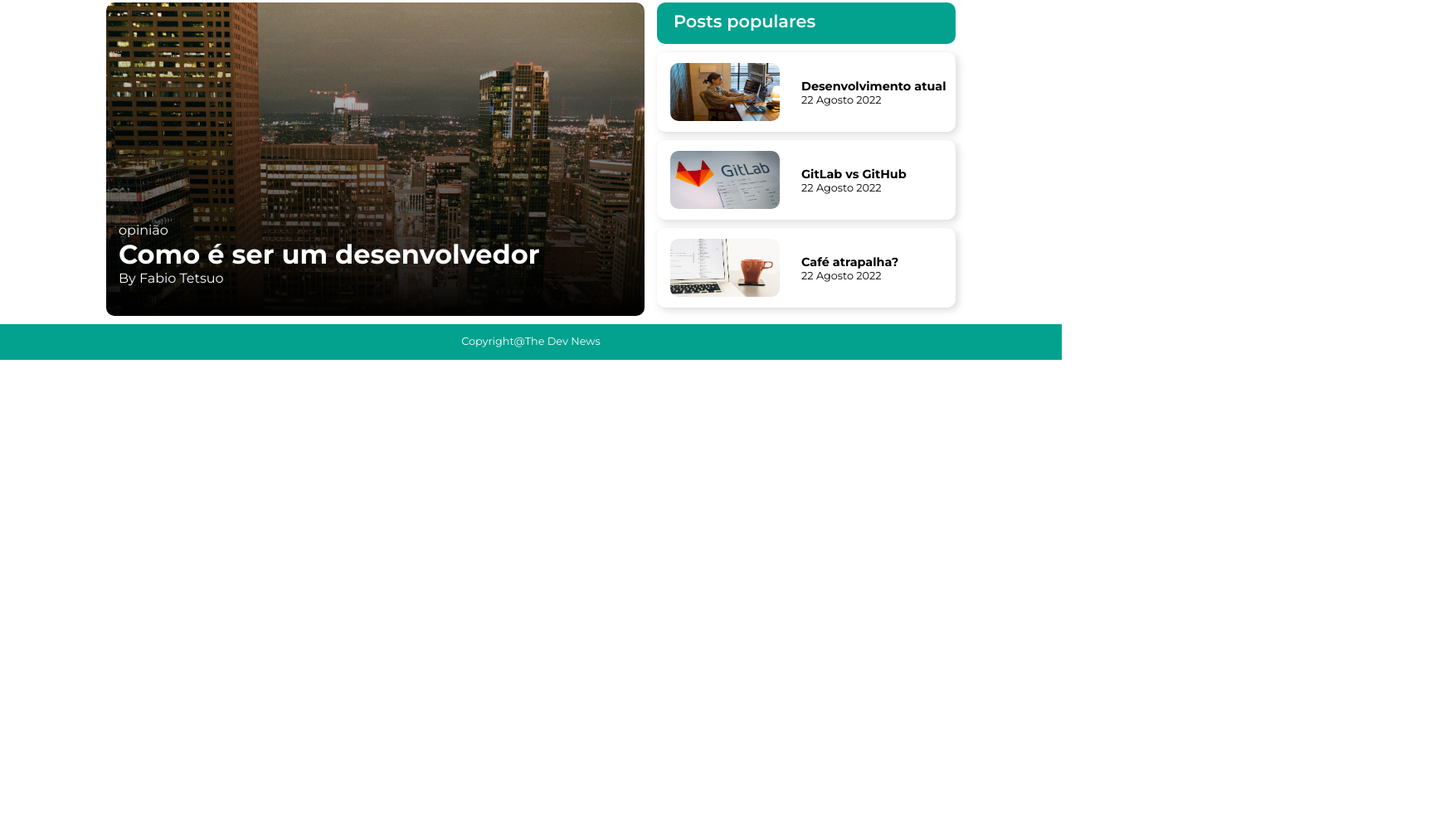
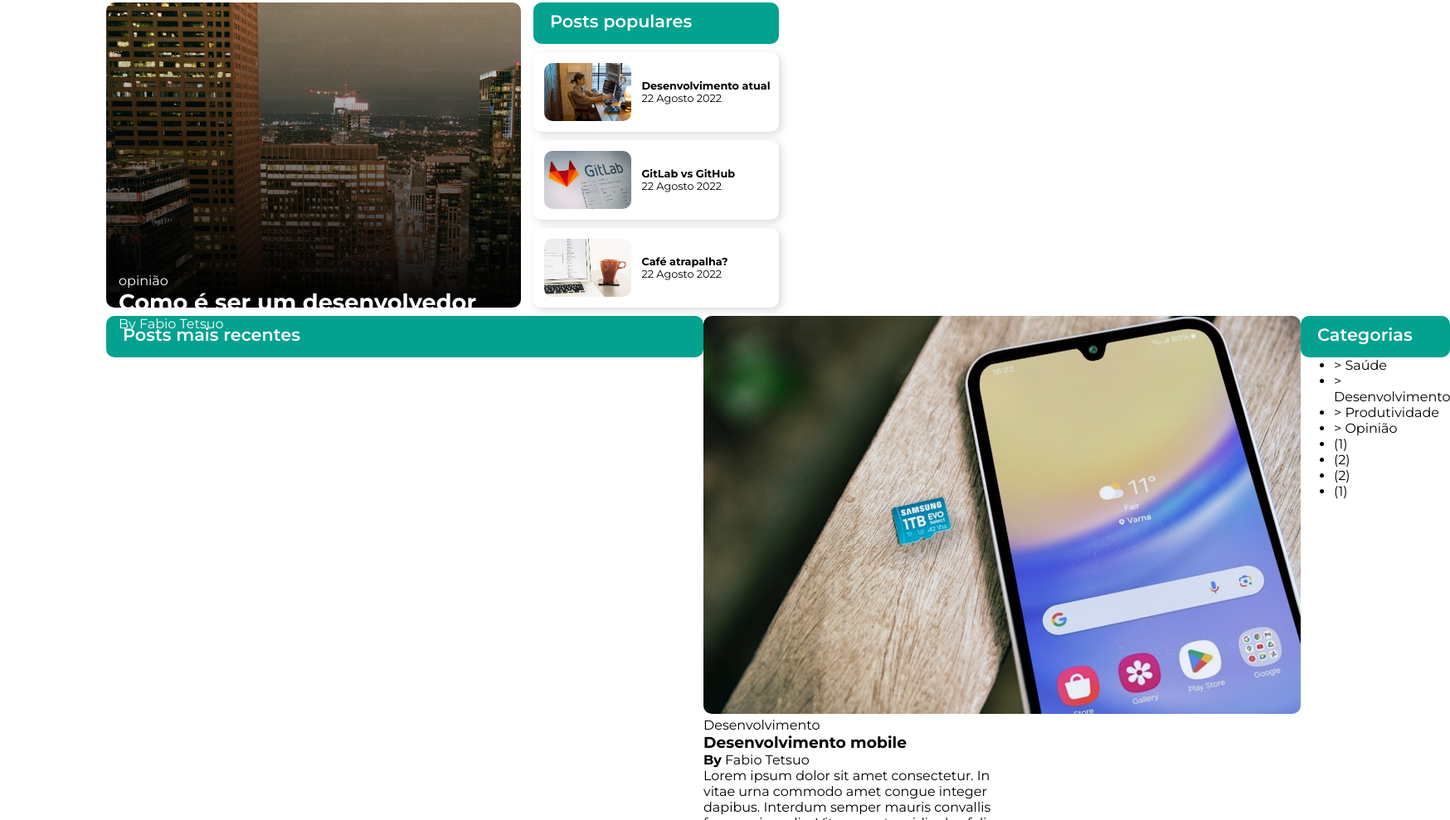
Before and after one commit to Mvrakami/RID-216265_Desafio02, a plain HTML site: page index.html in a window 1280 px wide. Shown: the part 111-1100 px from the top of the page at 83% size, 1748 px wide, since content can reach past the window. Before the commit the page ends 800 px from the top, so only its background shows below. Drawn offline with Linux system fonts and the light colour scheme.

Commit message:
configuração do grid na parte central

```diff
--- a/index.html
+++ b/index.html
@@ -10,16 +10,18 @@
     <title>The Dev News</title>
 </head>
 <body>
-    <header> <!--header-->
+    <header> <!--________CABEÇALHO__________-->
         <h1>The Dev News</h1>
     </header>
 
-    <main>
+    <main> <!--________CORPO DA PÁGINA__________-->
         <div class="container">
             <div id="post-principal"> <!--mainPost-->
-                <p class="p1">opinião</p>
-                <h1>Como é ser um desenvolvedor</h1>
-                <p class="p1">By Fabio Tetsuo</p>
+                <div id="textos-post-principal">
+                    <p class="p1">opinião</p>
+                    <h1>Como é ser um desenvolvedor</h1>
+                    <p class="p1">By Fabio Tetsuo</p>
+                </div>
             </div>
 
             <aside > <!--LATERAL: popPosts-->
@@ -43,7 +45,7 @@
                         </span>
                     </div>
 
-                    <div>
+                    <div id="ultima">
                         <img src="images/side3-361.jpeg" alt="">
                         <span>
                             <h3>Café atrapalha?</h4>
@@ -54,6 +56,70 @@
             </aside>
         </div>
 
+        <div id="container2"> <!--cards-->
+            <article>
+                <h2 id="tituloRecentes">Posts mais recentes</h2>
+                <div class="cards">
+                    <img class="fotocards" src="images/card1.jpeg" alt="Desenvolvendo em mobile">
+                    <p class="theme">Desenvolvimento</p>
+                    <h3>Desenvolvimento mobile</h3>
+                    <p class="author"><strong>By</strong> Fabio Tetsuo</p>
+                    <p>Lorem ipsum dolor sit amet consectetur. In <br>
+                        vitae urna commodo amet congue integer <br>
+                        dapibus. Interdum semper mauris convallis <br>
+                        fusce enim odio. Vitae montes ridiculus felis.</p>
+                    <p>22 Agosto 2022</p>
+                </div>
+                <div class="cards">
+                    <img class="fotocards" src="images/card2.jpeg" alt="Equilibrio entre trtabalho e vida pessoal">
+                    <p class="theme">Saúde</p>
+                    <h3>Balancear vida profissional e pessoal</h3>
+                    <p class="author"><strong>By</strong> Ridho Satriawan</p>
+                    <p>Lorem ipsum dolor sit amet consectetur. Et <br>
+                        consectetur at consectetur sed nisl tempor.</p>
+                    <p>22 Agosto 2022</p>
+                </div>
+                <div class="cards">
+                    <img class="fotocards" src="images/card3.jpeg" alt="Ferramenta VSCode">
+                    <p class="theme">Desenvolvimento</p>
+                    <h3>Configurando VSCode</h3>
+                    <p class="author"><strong>By</strong> Fabio Tetsuo</p>
+                    <p>Lorem ipsum dolor sit amet consectetur. Erat <br>
+                         interdum tortor ac sagittis id a etiam. Tellus <br>
+                         vitae arcu dignissim massa aliquam vel tellus. <br>
+                        Ipsum massa arcu nulla sed purus in ac.</p>
+                    <p>22 Agosto 2022</p>
+                </div>
+                <div class="cards">
+                    <img class="fotocards" src="images/card4.jpeg" alt="Tipos de tela">
+                    <p class="theme">Produtividad</p>
+                    <h3>2 monitores ou 1 ultrawide?</h3>
+                    <p class="author"><strong>By</strong> Fulano da Silva</p>
+                    <p>Lorem ipsum dolor sit amet consectetur. Arcu <br>
+                         tellus adipiscing sagittis tristique. Eget <br>
+                         molestie posuere enim pretium venenatis <br>
+                         nunc ligula donec a. Velit senectus amet nulla.</p>
+                    <p>22 Agosto 2022</p>
+                </div>
+            </article>
+
+                <aside>
+                    <!--LATERAL: categorias-->
+                    <h2 class="tituloSidebar">Categorias</h2>
+                       <ul>
+                           <li>> Saúde</li>
+                           <li>> Desenvolvimento</li>
+                           <li>> Produtividade</li>
+                           <li>> Opinião</li>
+                           <li>(1)</li>
+                           <li>(2)</li>
+                           <li>(2)</li>
+                           <li>(1)</li>
+                       </ul>
+                </aside>
+        </div>
+
+
 
     </main>
 </body>
--- a/style.css
+++ b/style.css
@@ -4,15 +4,6 @@
 *{
     font-family: "Montserrat", Arial, Helvetica, sans-serif;
     margin: 0px;
-}
-
-img{
-    border-radius: 10px;
-}
-
-main{
-    margin-left: 10%;
-    margin-right: 10%;
 }
 
 header > h1{ /*_____________________HEADER______________________*/
@@ -23,6 +14,15 @@ header > h1{ /*_____________________HEADER______________________*/
     padding-top: 13px;
     margin-bottom: 4%;
     font-weight: 500;
+}
+
+img{
+    border-radius: 10px;
+}
+
+main{
+    margin-left: 10%;
+    margin-right: 10%;
 }
 
 h2{ /*_____________________título lateral_____________________*/
@@ -43,12 +43,12 @@ h2{ /*_____________________título lateral_____________________*/
     display: flex;
     gap: 15px;
     margin: 10px 0;
+    width: 850px;
+
 }
 
-
-
 .side-container{
-
+    max-width: 350px;
 }
 
 .side-container-title{
@@ -61,16 +61,18 @@ h2{ /*_____________________título lateral_____________________*/
     display: flex;
     align-items: center;
     margin: 10px 0;
-    width: 360px;
+    max-width: 350px;
     height: 96px
+}
 
-
+.side-container > #ultima{
+    margin-bottom: 0;
 }
 
 .side-container > div > img{
-    width: 132px;
-    height: 70px;
-    margin: 1rem;
+    max-width: 132px;
+    max-height: 70px;
+    margin: .8rem;
 }
 
 
@@ -91,25 +93,48 @@ h2{ /*_____________________título lateral_____________________*/
     background-image: linear-gradient(to bottom, #66666600, black), url(/images/header700.jpeg);
     border-radius: 10px;
     color: white;
-    width: 100%;
+    width: 500px;
+
 }
 
-#post-principal > h1, .p1{
+#post-principal > #textos-post-principal{
     padding-left: 15px;
-    position: relative;
-    top: 70%;
+    position: absolute;
+    top: 55%;
+}
+
+#post-principal > #textos-post-principal > h1{
+    font-size: 1.7rem;
 }
 
 span{
-    margin: 10px;
+    margin: 0 10px 0 0;
 }
 span > h3{
-    font-size: 0.9rem;
+    font-size: 0.8rem;
 }
 
 span > p{
     font-size: 0.8rem;
 }
+/*______________container2_______________*/
+
+#container2{
+    display: flex;
+}
+
+
+article{
+    display: grid;
+    grid-template-columns: repeat(2, 1fr);
+}
+
+article > .foto-cards{
+    width: ;
+}
+
+
+
 
 
 
```
Also changed, not shown: cod.txt.
